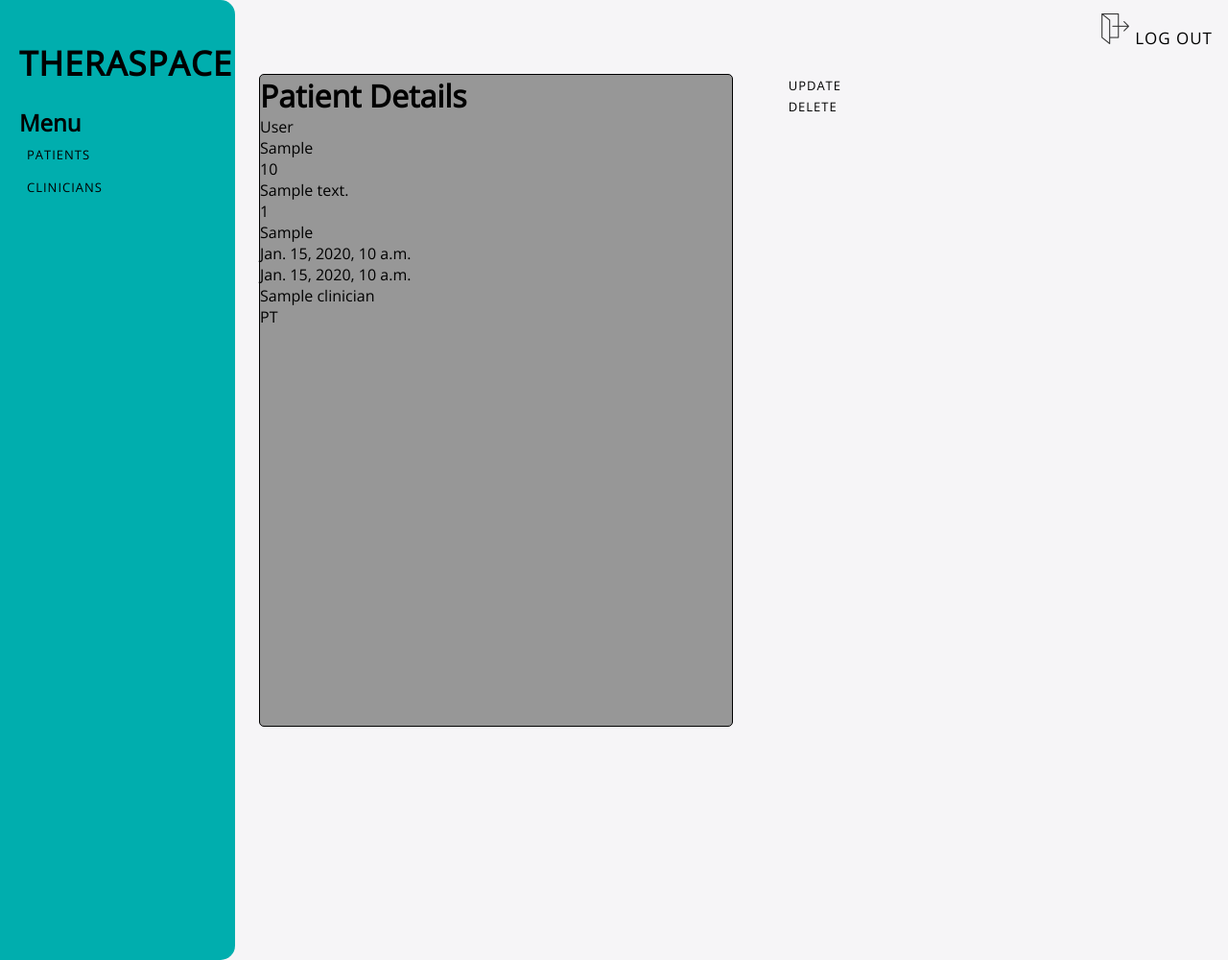
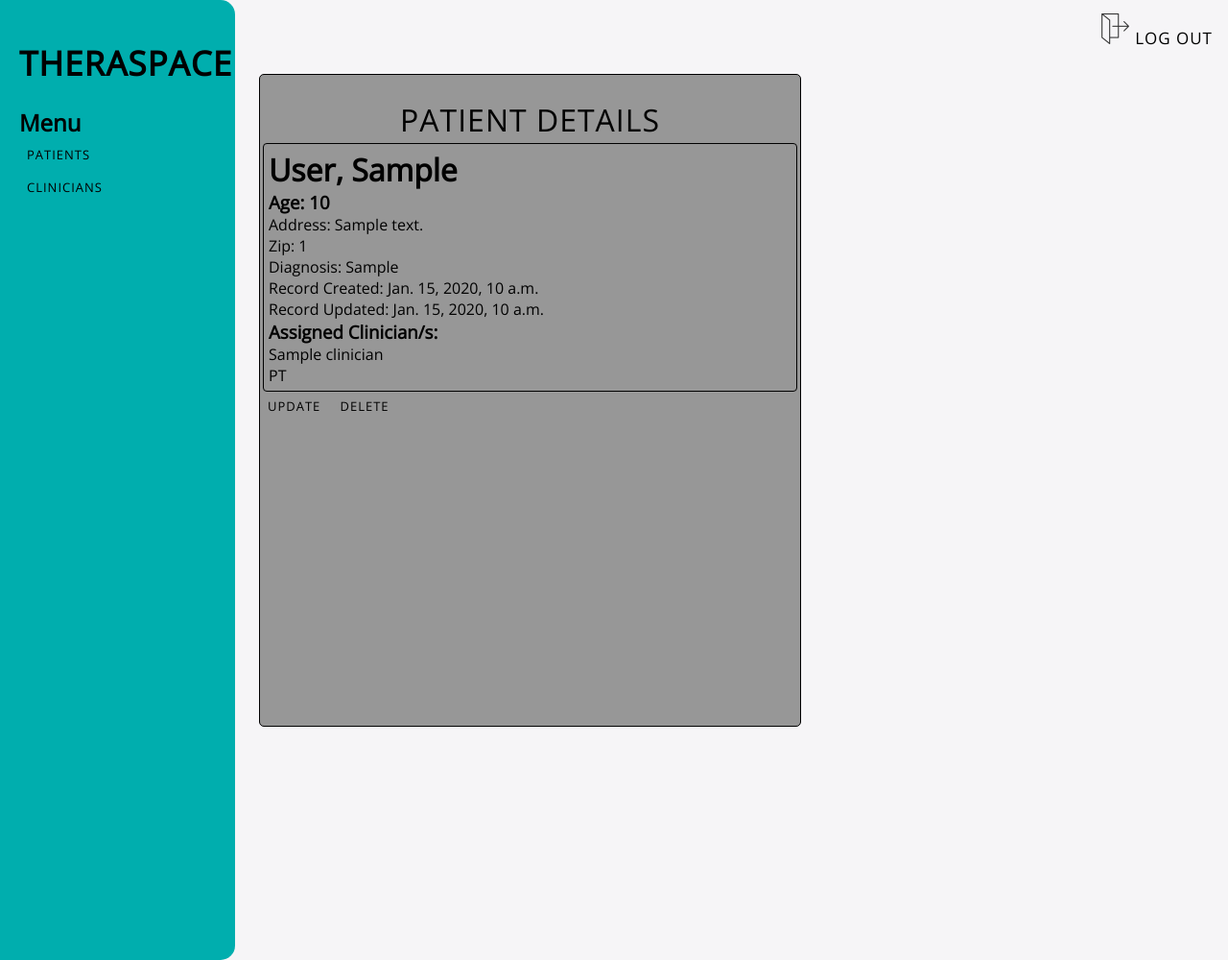
Before and after one commit to dsamala/theraspace, a Django app: page /patients/1/ in a window 1280 px wide. Shown: the whole page at 96% size. Run offline with Django 4.2, Linux system fonts and the light colour scheme; a user stored in the database is signed in; tables that the repository leaves empty hold one stand-in row (values such as "Sample post").

Commit message:
patient info initial css

```diff
--- a/main_app/static/styles/styles.css
+++ b/main_app/static/styles/styles.css
@@ -226,6 +226,8 @@ a {
     font-size: 0.9em;
     font-family: sans-serif;
     min-width: 100%;
+    justify-content: center;
+    border-collapse: collapse;
 }
 
 .patient-table th{
@@ -236,11 +238,24 @@ a {
     text-transform: uppercase;
 }
 
-
 .patient-table th, td{
     padding: 12px 15px;
     font-weight: 300;
 }
+
+.patient-table tr:hover, tr:focus-within{
+    background-color: var(--white);
+    outline: none;
+    cursor: pointer;
+}
+
+.patient-table td > a:first-child{
+    padding: 0;
+    text-decoration: none;
+    color: black;
+    z-index: 0;
+}
+
 
 .search-box{
    display: flex;
@@ -468,3 +483,14 @@ a {
     margin: 8px 0;
     width: 45%;
 }
+
+.record-info {
+    border: 1px solid black;
+    border-radius: 4px;
+    display: flex;
+    padding: 5px;
+    margin: 3px;
+    flex-wrap: wrap;
+    flex-direction: column;
+    max-height: 100%;
+}
--- a/main_app/templates/patient_detail.html
+++ b/main_app/templates/patient_detail.html
@@ -13,26 +13,30 @@
     <div class="list-container">
 
         <div class="patient-list">
-            <h1>Patient Details</h1>
-                <p>{{patient.lastname}}</p>
-                <p>{{patient.firstname}}</p>
-                <p>{{patient.age}}</p>
-                <p>{{patient.address}}</p>
-                <p>{{patient.zip}}</p>
-                <p>{{patient.diagnosis}}</p>
-                <p>{{patient.date_created}}</p>
-                <p>{{patient.date_updated}}</p>
-
+            <h1 class="list-header">Patient Details</h1>
+            <div class="record-info">
+                <h1>{{patient.lastname}}, {{patient.firstname}}</h1>
+                <h3>Age: {{patient.age}}</h3>
+                <p>Address: {{patient.address}}</p>
+                <p>Zip: {{patient.zip}}</p>
+                <p>Diagnosis: {{patient.diagnosis}}</p>
+                <p>Record Created: {{patient.date_created}}</p>
+                <p>Record Updated: {{patient.date_updated}}</p>
                 {% for clinician in patient.clinician.all %}
+                <h3>Assigned Clinician/s:</h3>
                 <p>{{clinician.name}}</p>
                 <p>{{clinician.discipline}}</p>
+                {% empty %}
+                <p>Patient has no assigned   clinicians.</p>
                 {% endfor %}
+            </div>
+            <div class="patient-actions">
+                <a class="homelink" href="{% url 'patient_update' patient.pk %}">Update</a>
+                <a class="homelink" href="{% url 'patient_delete' patient.pk %}">Delete</a>
+            </div>
         </div>
 
-        <div class="patient-actions">
-            <a class="homelink" href="{% url 'patient_update' patient.pk %}">Update</a>
-            <a class="homelink" href="{% url 'patient_delete' patient.pk %}">Delete</a>
-        </div>
+
 
     </div>
     <div class="top-nav">
```
Also changed, not shown: main_app/templates/patient_list.html (+4 -4 lines).
